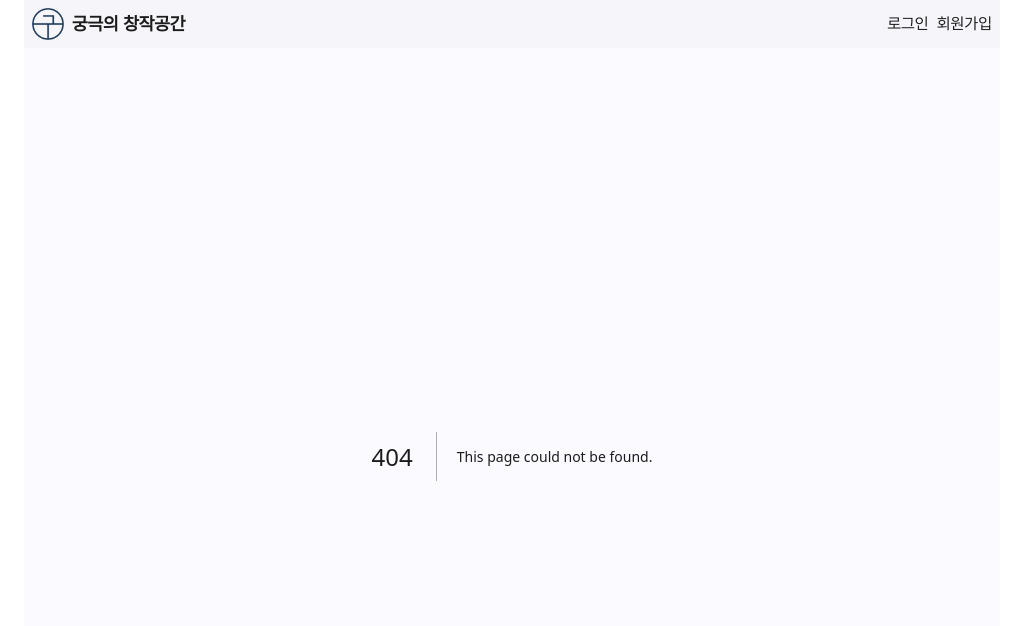
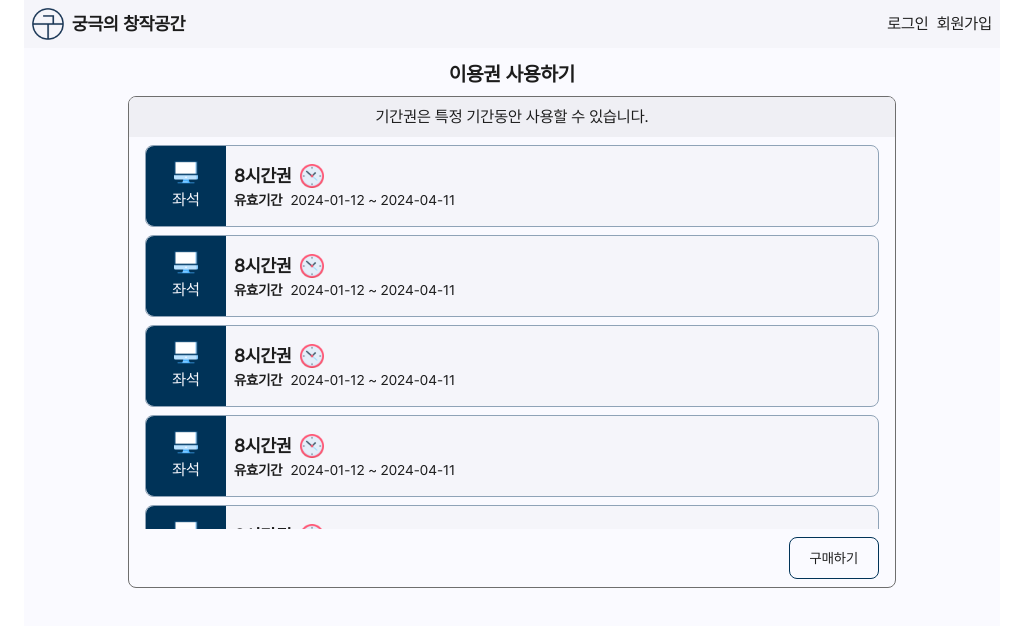
Before and after one commit to archive-xee/hot-desking-app, a Next.js app: page /user/ticket in a window 1280 px wide. Before the commit this address had no page. Shown: the top 626 px of the page, without its empty margins (128-1150 px from the left). Built offline with nearby package versions, Linux system fonts and the light colour scheme.

Commit message:
[Add] user/ticket (내 이용권) 화면 플레이스 홀더 (UI만)

```diff
--- /dev/null
+++ b/src/app/user/ticket/page.tsx
@@ -0,0 +1,118 @@
+import { TicketOfUser } from "@/src/components/organisms/Ticket"
+import TicketViewContainer from "@/src/components/templates/ticket_view_container"
+
+export default function UserTicketPage() {
+  return (
+    <div className="m-auto mx-1 flex flex-col gap-2 py-1">
+      <UserTicketPageTitle />
+      <TicketViewContainer
+        tickets={
+          <>
+            <TicketOfUser
+              ticket={{
+                id: "1",
+                type: "time",
+                bookable: "seat",
+                price: 10000,
+                period: 86400,
+                issuedAt: 1706946429,
+                expiresAt: 1707551229,
+              }}
+            ></TicketOfUser>
+            <TicketOfUser
+              ticket={{
+                id: "1",
+                type: "time",
+                bookable: "seat",
+                price: 10000,
+                period: 86400,
+                issuedAt: 1706946429,
+                expiresAt: 1707551229,
+              }}
+            ></TicketOfUser>
+            <TicketOfUser
+              ticket={{
+                id: "1",
+                type: "time",
+                bookable: "seat",
+                price: 10000,
+                period: 86400,
+                issuedAt: 1706946429,
+                expiresAt: 1707551229,
+              }}
+            ></TicketOfUser>
+            <TicketOfUser
+              ticket={{
+                id: "1",
+                type: "time",
+                bookable: "seat",
+                price: 10000,
+                period: 86400,
+                issuedAt: 1706946429,
+                expiresAt: 1707551229,
+              }}
+            ></TicketOfUser>
+            <TicketOfUser
+              ticket={{
+                id: "1",
+                type: "time",
+                bookable: "seat",
+                price: 10000,
+                period: 86400,
+                issuedAt: 1706946429,
+                expiresAt: 1707551229,
+              }}
+            ></TicketOfUser>
+            <TicketOfUser
+              ticket={{
+                id: "1",
+                type: "time",
+                bookable: "seat",
+                price: 10000,
+                period: 86400,
+                issuedAt: 1706946429,
+                expiresAt: 1707551229,
+              }}
+            ></TicketOfUser>
+            <TicketOfUser
+              ticket={{
+                id: "1",
+                type: "time",
+                bookable: "seat",
+                price: 10000,
+                period: 86400,
+                issuedAt: 1706946429,
+                expiresAt: 1707551229,
+              }}
+            ></TicketOfUser>
+            <TicketOfUser
+              ticket={{
+                id: "1",
+                type: "time",
+                bookable: "seat",
+                price: 10000,
+                period: 86400,
+                issuedAt: 1706946429,
+                expiresAt: 1707551229,
+              }}
+            ></TicketOfUser>
+          </>
+        }
+        actions={
+          <div className="flex flex-row gap-2">
+            <button
+              type="button"
+              className="rounded-lg border border-blue-700 bg-white-100 px-5 py-2.5 text-sm font-medium hover:bg-blue-300 hover:text-white-100 "
+            >
+              구매하기
+            </button>
+          </div>
+        }
+      ></TicketViewContainer>
+    </div>
+  )
+}
+
+const UserTicketPageTitle = () => {
+  return <h1 className="text-center text-xl font-bold">이용권 사용하기</h1>
+}
```
